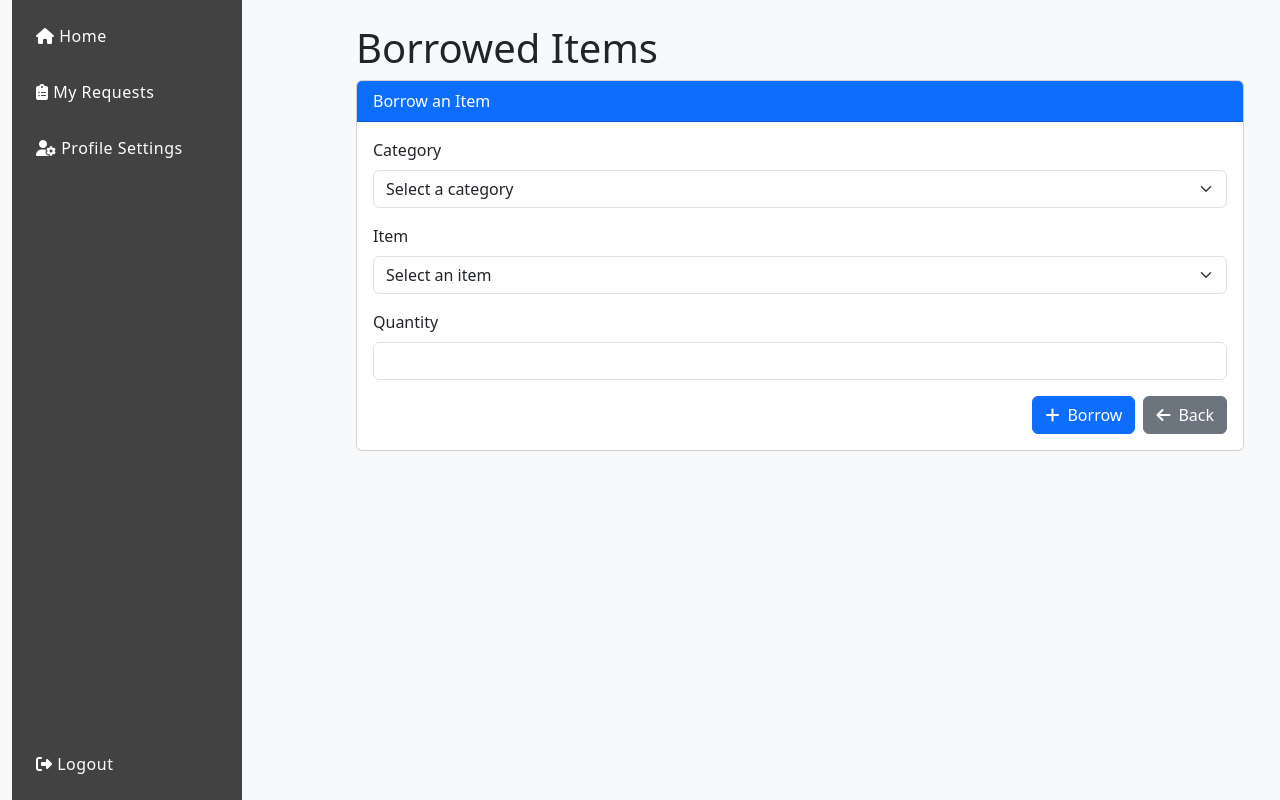
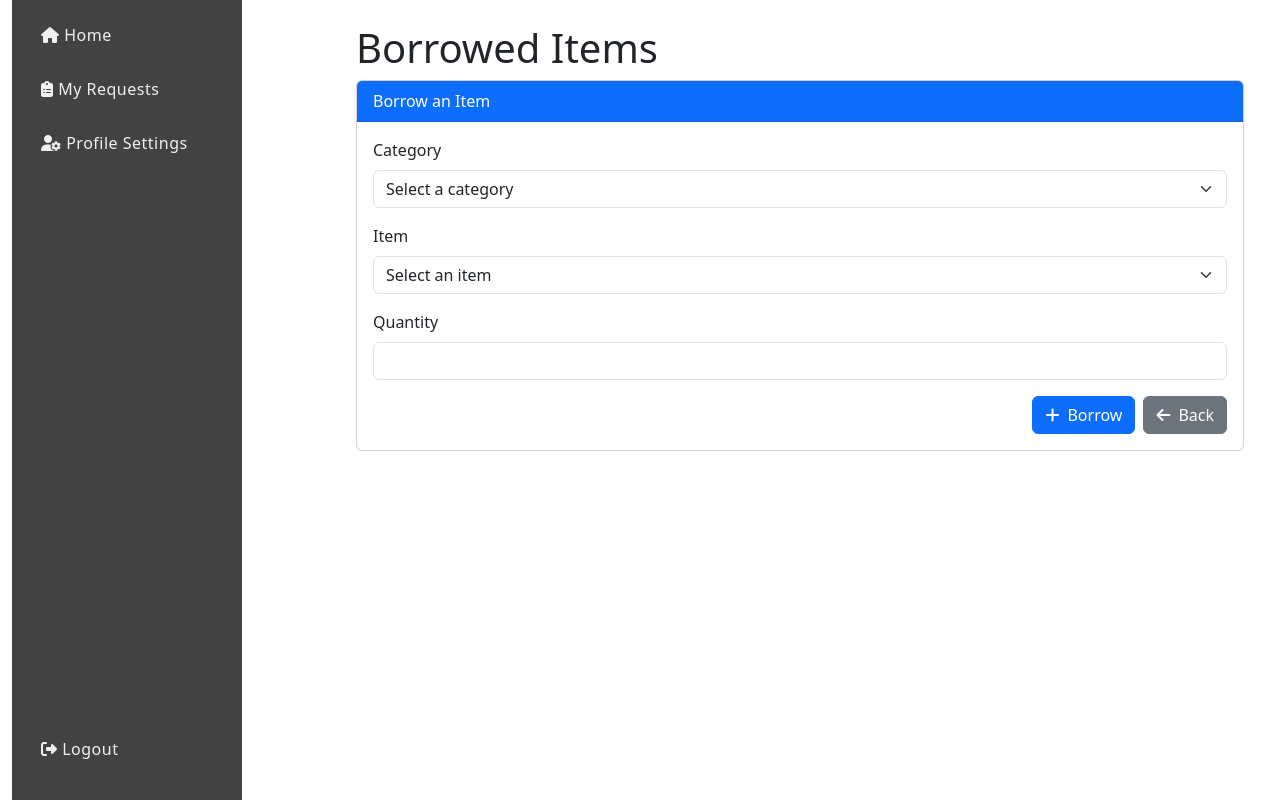
Before and after one commit to Corddzz/custodian, a PHP site: page /borrow/borrow_user.php in a window 1280 px wide. Run offline with PHP 8.4, Linux system fonts and the light colour scheme; a user stored in the database is signed in; data that the repository does not hold is empty.

Commit message:
Updated client sidebar

```diff
--- a/includes/user_sidebar.php
+++ b/includes/user_sidebar.php
@@ -1,6 +1,16 @@
 <?php
 $current_page = basename($_SERVER['PHP_SELF']);
 ?>
+
+<!DOCTYPE html>
+<html lang="en">
+
+<head>
+    <!-- Bootstrap 5 -->
+    <link rel="stylesheet" href="../asset/css/bootstrap.min.css">
+    <!-- Booststrap JS -->
+    <script defer src="../asset/js/bootstrap.bundle.min.js"></script>
+    <link rel="stylesheet" href="https://cdnjs.cloudflare.com/ajax/libs/font-awesome/6.4.0/css/all.min.css">
 
     <style>
         .sidebar {
@@ -16,7 +26,6 @@ $current_page = basename($_SERVER['PHP_SELF']);
             letter-spacing: 0.5px;
             font-size: 16px;
             color: #f0f0f0;
-        padding: 8px;
         }
 
         .sidebar a:hover {
@@ -45,23 +54,29 @@ $current_page = basename($_SERVER['PHP_SELF']);
             }
         }
     </style>
+</head>
 
-<div class="d-flex vh-100">
-    <div class="sidebar p-3 d-flex flex-column">
-        <a href="../user/user_dashboard.php" class="nav-link  text-white mb-3 rounded <?php echo ($current_page === 'user_dashboard.php') ? 'active ' : ''; ?>">
+
+<body>
+    <div class="d-flex vh-100 no-print">
+        <div class="sidebar p-3 d-flex flex-column ">
+            <a href="../user/user_dashboard.php" class="btn text-start mb-3 w-100 <?php echo ($current_page === 'user_dashboard.php') ? 'active ' : ''; ?>">
                 <i class="fas fa-home"></i> Home
             </a>
-        <a href="../request/request_user.php" class="nav-link text-white text-start mb-3 rounded <?php echo ($current_page === 'request_user.php') ? 'active ' : ''; ?>">
+            <a href="../request/request_user.php" class="btn text-start mb-3 w-100 <?php echo ($current_page === 'request_user.php') ? 'active ' : ''; ?>">
                 <i class="fas fa-clipboard-list"></i> My Requests
             </a>
-        <a href="../user/account_settings.php" class="nav-link text-white mb-3 rounded <?php echo ($current_page === 'account_settings.php') ? 'active ' : ''; ?>">
+            <a href="../user/account_settings.php" class="btn text-start mb-3 w-100 <?php echo ($current_page === 'account_settings.php') ? 'active ' : ''; ?>">
                 <i class="fas fa-user-cog"></i> Profile Settings
             </a>
 
             <div class="mt-auto">
-            <a href="logout.php" class="nav-link text-white rounded">
+                <a href="logout.php" class="btn text-start mb-3 w-100">
                     <i class="fas fa-sign-out-alt"></i> Logout
                 </a>
             </div>
         </div>
     </div>
+</body>
+
+</html>
```
Also changed, not shown: includes/sidebar.php (+12 -0 lines). Lines whose indentation alone changed are shown as unchanged.
